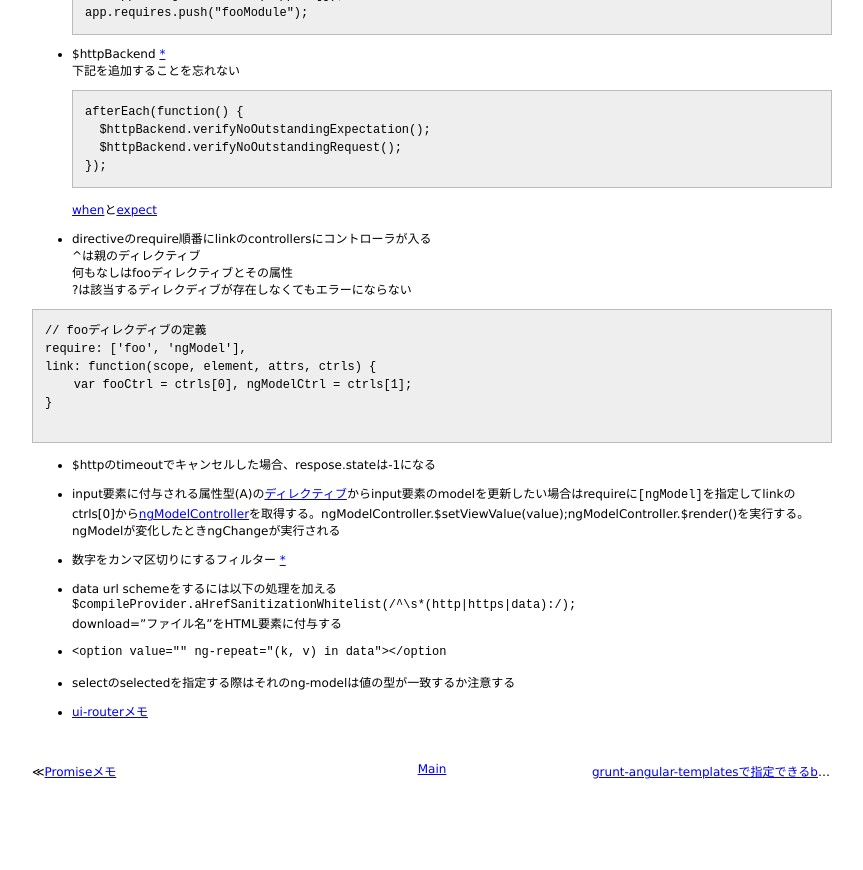
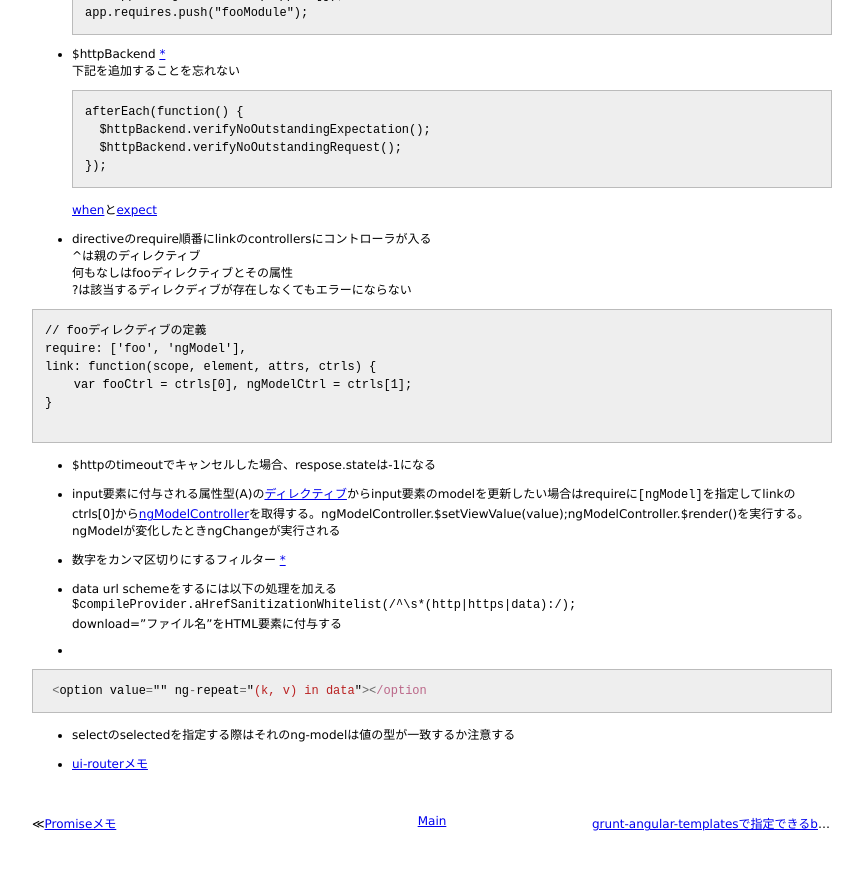
Before and after one commit to 38elements/38elements.github.com, a Jekyll site: the page built from _posts/2014-5-24-AngularJS.md, in a window 1280 px wide and 900 px high, scrolled down 1188 px. Shown: the top 870 px of the window, without its empty margins (208-1071 px from the left). Built offline with Jekyll 4.4.1, drawn with Linux system fonts in a browser that asks for light colours; Markdown is read by kramdown in place of the engine named in the settings; before the commit the page ends 2036 px from its top, so only the background shows below that; part of the change alters nothing that is shown.

````diff
--- a/_posts/2014-5-24-AngularJS.md
+++ b/_posts/2014-5-24-AngularJS.md
@@ -119,7 +119,7 @@ link: function(scope, element, attrs, ctrls) {
 `$compileProvider.aHrefSanitizationWhitelist(/^\s*(http|https|data):/);`
 download="ファイル名"をHTML要素に付与する
 
-* ``` <option value="{{k}}" ng-repeat="(k, v) in data">{{v}}</option ```
+* {% highlight javascript %} <option value="{{k}}" ng-repeat="(k, v) in data">{{v}}</option {% endhighlight %}
 
 * selectのselectedを指定する際はそれのng-modelは値の型が一致するか注意する
 
````
